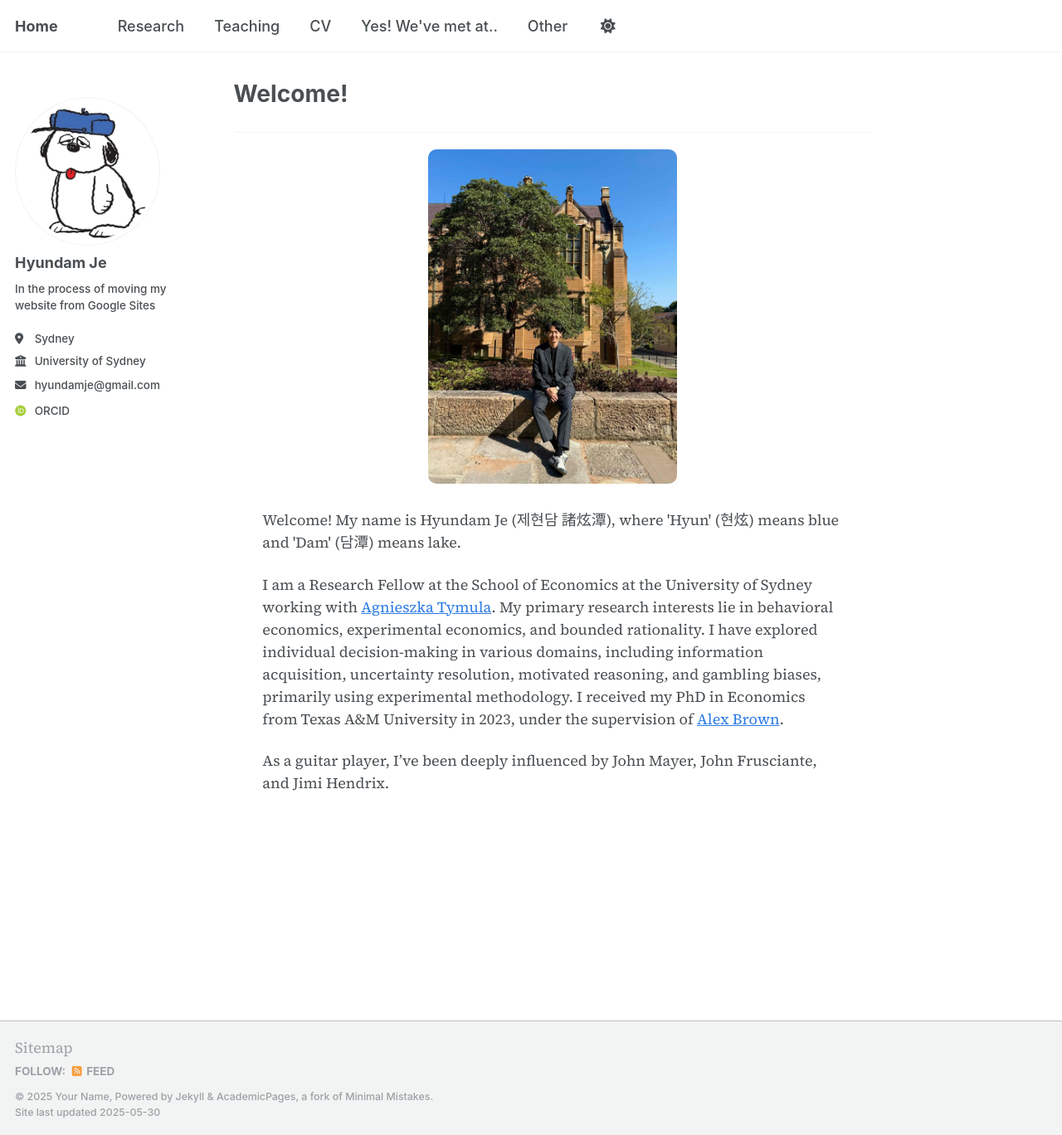
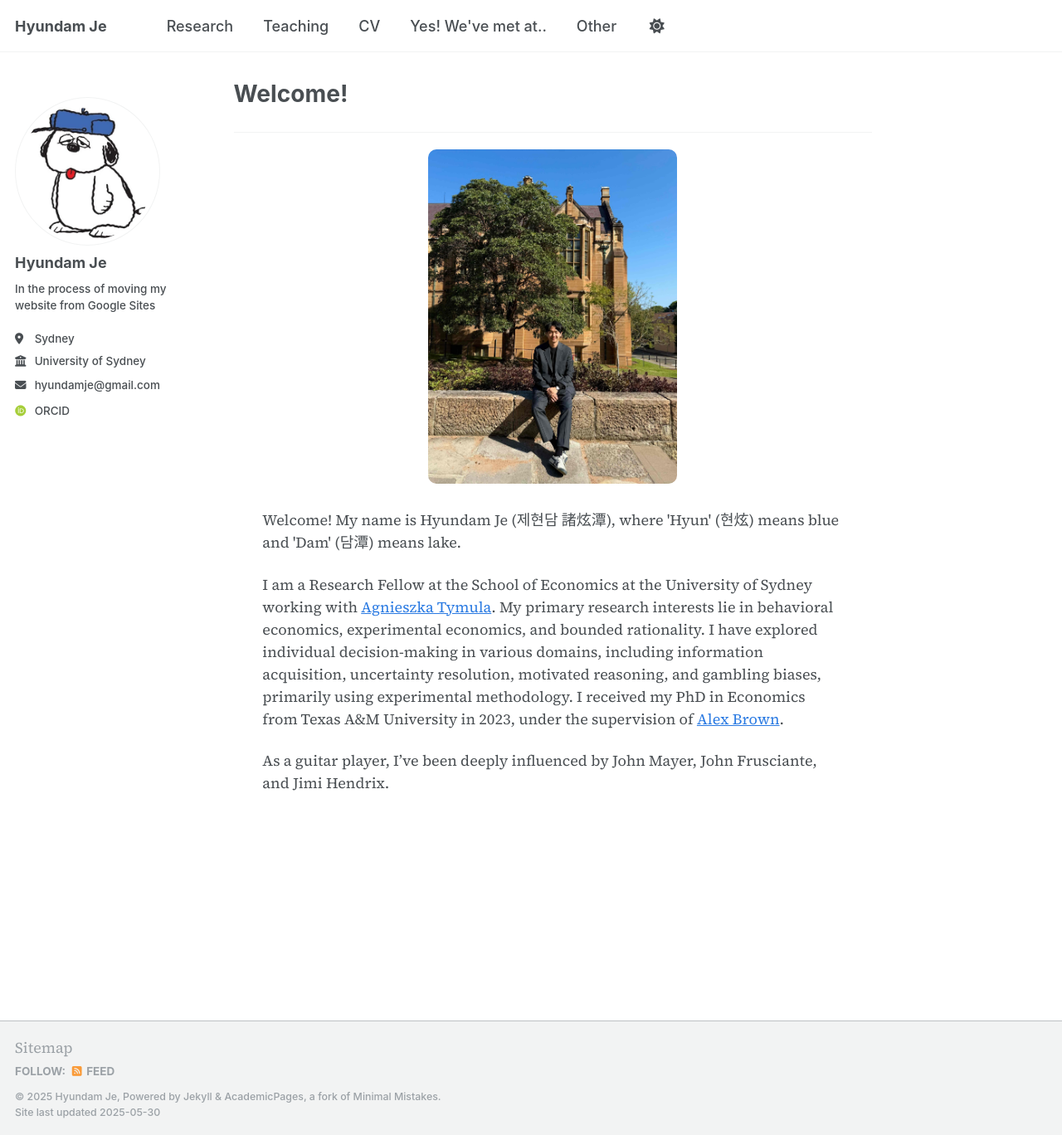
Before and after one commit to hyundamje/hyundamje.github.io, a Jekyll site: the page built from _pages/about.md, in a window 1280 px wide and 1368 px high. Shown: the whole window at 83% size. Built offline with Jekyll 4.4.1, drawn with Linux system fonts in a browser that asks for light colours; some web fonts are replaced.

Commit message:
Update _config.yml

```diff
--- a/_config.yml
+++ b/_config.yml
@@ -22,10 +22,10 @@ plugins:
 
 # minimal_mistakes_skin: "default"
 
-title                    : "Home"
+title                    : "Hyundam Je"
 title_separator          : "-"
-name                     : &hyundamje "Your Name"
-description              : &description "personal description"
+name                     : &hyundamje "Hyundam Je"
+description              : &description "behavioral economist"
 url                      : https://hyundamje.github.io # the base hostname & protocol for your site e.g. "https://[your GitHub username].github.io" or if you already have some other page hosted on Github then use "https://[your GitHub username].github.io/[Your Repo Name]"
 baseurl                  : "" # the subpath of your site, e.g. "/blog"
 repository               : "hyundamje/hyundamje.github.io"
```
